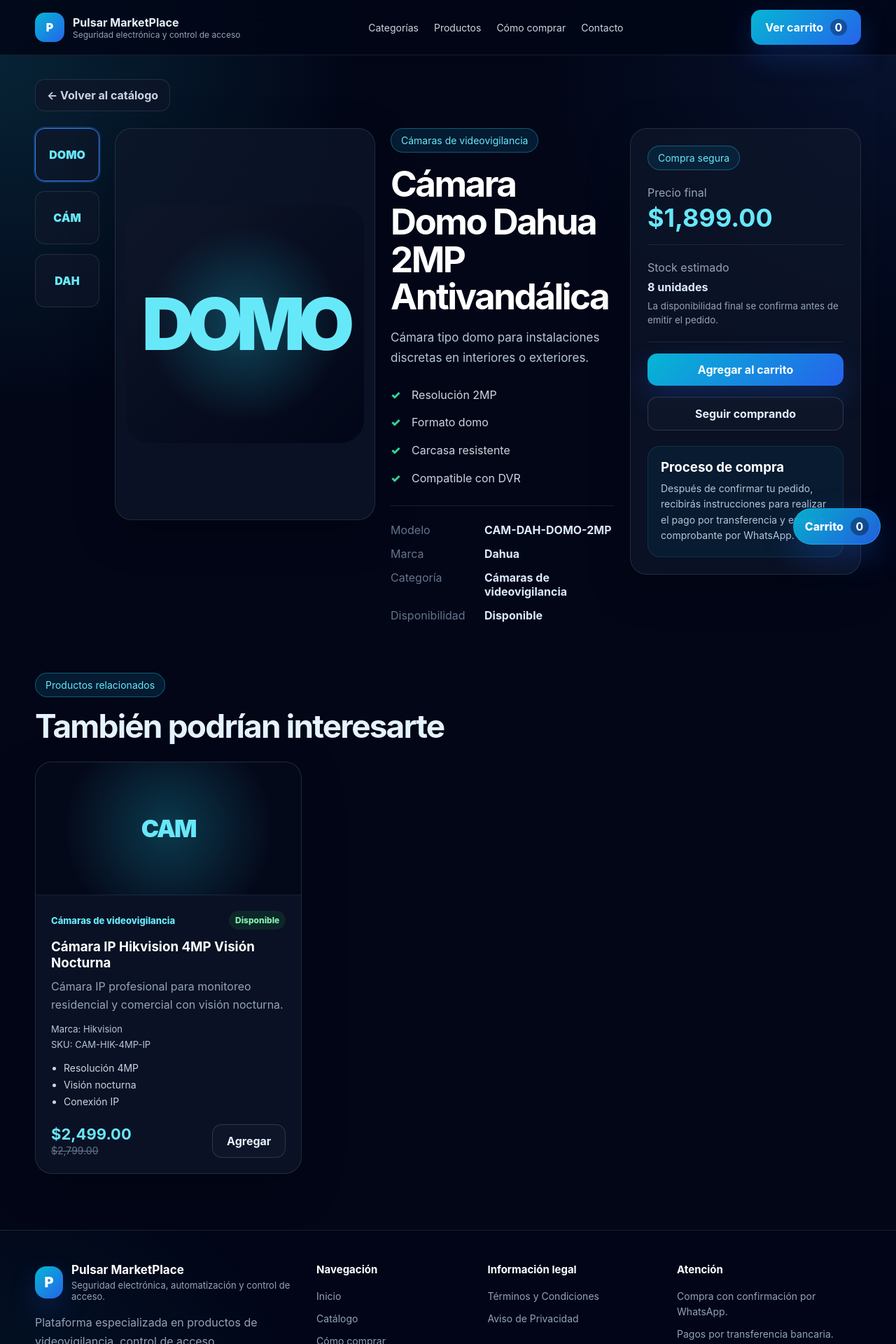
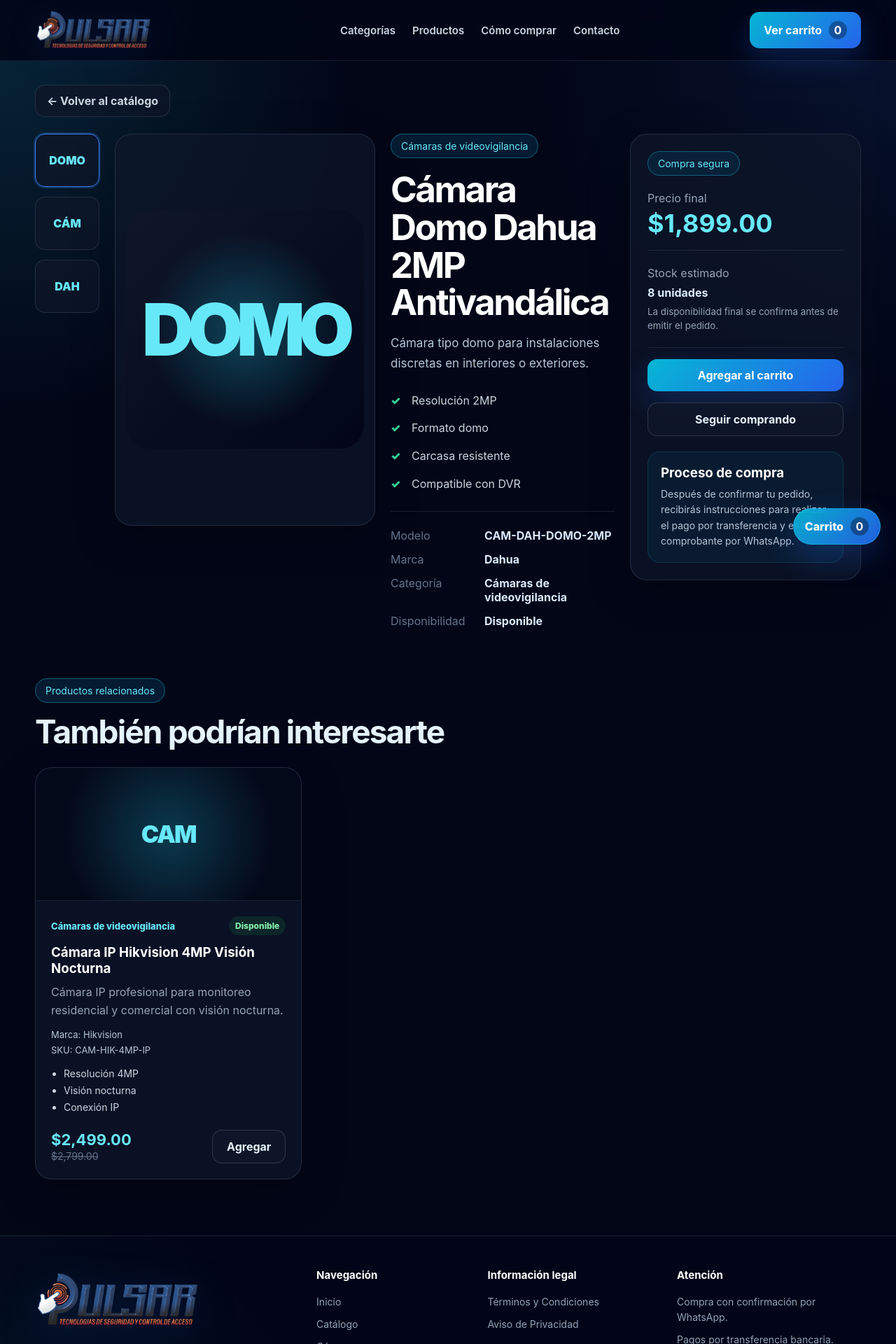
Before and after one commit to Luisitooxt/PulsarMarketPlace, a Nuxt app: page /producto/camara-domo-dahua-2mp in a window 1280 px wide. Shown: the top 1920 px of the page at 70% size. Built offline with nearby package versions, Linux system fonts and the light colour scheme.

Commit message:
Add company logo and contact email

```diff
--- a/app/assets/css/main.css
+++ b/app/assets/css/main.css
@@ -85,3 +85,11 @@
   border-radius: 24px;
   box-shadow: 0 18px 60px rgba(0, 0, 0, 0.25);
 }
+
+html {
+  scroll-behavior: smooth;
+}
+
+section[id] {
+  scroll-margin-top: 110px;
+}
--- a/app/components/layout/AppFooter.vue
+++ b/app/components/layout/AppFooter.vue
@@ -3,12 +3,11 @@
     <div class="container footer-grid">
       <div class="footer-brand">
         <NuxtLink to="/" class="brand-link">
-          <div class="footer-logo">P</div>
-
-          <div>
-            <strong>Pulsar MarketPlace</strong>
-            <span>Seguridad electrónica, automatización y control de acceso.</span>
-          </div>
+          <img
+            src="/images/LogoPulsar.png"
+            alt="Pulsar Tecnologías de Seguridad y Control de Acceso"
+            class="footer-logo"
+          >
         </NuxtLink>
 
         <p>
@@ -44,12 +43,19 @@
         <span>Compra con confirmación por WhatsApp.</span>
         <span>Pagos por transferencia bancaria.</span>
         <span>Validación manual del comprobante.</span>
+
+        <a
+          class="contact-email"
+          href="mailto:gerencia@pulsartecnologias.com"
+        >
+          gerencia@pulsartecnologias.com
+        </a>
       </div>
     </div>
 
     <div class="container footer-bottom">
       <span>© 2026 Pulsar MarketPlace. Todos los derechos reservados.</span>
-      <span>Proyecto web en desarrollo.</span>
+      <span>Tecnologías de seguridad y control de acceso.</span>
     </div>
   </footer>
 </template>
@@ -72,41 +78,22 @@
 
 .footer-brand {
   display: grid;
-  gap: 16px;
+  gap: 18px;
 }
 
 .brand-link {
   display: inline-flex;
   align-items: center;
-  gap: 12px;
-  color: inherit;
+  width: fit-content;
   text-decoration: none;
 }
 
 .footer-logo {
-  width: 46px;
-  height: 46px;
-  display: grid;
-  place-items: center;
-  border-radius: 16px;
-  background: linear-gradient(135deg, #06b6d4, #2563eb);
-  color: white;
-  font-weight: 900;
-  font-size: 20px;
-  box-shadow: 0 16px 38px rgba(37, 99, 235, 0.22);
-}
-
-.footer-brand strong {
+  width: 240px;
+  height: auto;
   display: block;
-  color: white;
-  font-size: 17px;
-}
-
-.footer-brand span {
-  display: block;
-  margin-top: 4px;
-  color: #94a3b8;
-  font-size: 13px;
+  object-fit: contain;
+  filter: drop-shadow(0 12px 30px rgba(37, 99, 235, 0.18));
 }
 
 .footer-brand p {
@@ -140,6 +127,17 @@
   color: #67e8f9;
 }
 
+.contact-email {
+  margin-top: 8px;
+  color: #67e8f9 !important;
+  font-weight: 700;
+  word-break: break-word;
+}
+
+.contact-email:hover {
+  color: white !important;
+}
+
 .footer-bottom {
   display: flex;
   justify-content: space-between;
@@ -161,6 +159,10 @@
     grid-template-columns: 1fr;
   }
 
+  .footer-logo {
+    width: 210px;
+  }
+
   .footer-bottom {
     flex-direction: column;
   }
--- a/app/components/layout/AppNavbar.vue
+++ b/app/components/layout/AppNavbar.vue
@@ -1,23 +1,19 @@
-<script setup lang="ts">
-const { totalItems, openCart } = useCart()
-</script>
-
 <template>
   <header class="navbar">
     <div class="container navbar-content">
       <NuxtLink to="/" class="brand">
-        <div class="brand-icon">P</div>
-        <div>
-          <strong>Pulsar MarketPlace</strong>
-          <span>Seguridad electrónica y control de acceso</span>
-        </div>
+        <img
+          src="/images/LogoPulsar.png"
+          alt="Pulsar Tecnologías de Seguridad y Control de Acceso"
+          class="brand-logo"
+        >
       </NuxtLink>
 
       <nav class="nav-links">
-        <a href="/#categorias">Categorías</a>
+        <NuxtLink to="/#categorias">Categorías</NuxtLink>
         <NuxtLink to="/catalogo">Productos</NuxtLink>
-        <a href="/#compra">Cómo comprar</a>
-        <a href="/#contacto">Contacto</a>
+        <NuxtLink to="/#proceso">Cómo comprar</NuxtLink>
+        <NuxtLink to="/#contacto">Contacto</NuxtLink>
       </nav>
 
       <button class="btn btn-primary cart-button" @click="openCart">
@@ -28,66 +24,55 @@
   </header>
 </template>
 
+<script setup lang="ts">
+const { totalItems, openCart } = useCart()
+</script>
+
 <style scoped>
 .navbar {
   position: sticky;
   top: 0;
-  z-index: 20;
-  background: rgba(2, 6, 23, 0.86);
+  z-index: 30;
+  background: rgba(2, 6, 23, 0.9);
   backdrop-filter: blur(18px);
   border-bottom: 1px solid rgba(148, 163, 184, 0.14);
 }
 
 .navbar-content {
-  min-height: 78px;
+  min-height: 86px;
   display: flex;
   align-items: center;
   justify-content: space-between;
-  gap: 24px;
+  gap: 28px;
 }
 
 .brand {
-  display: flex;
+  display: inline-flex;
   align-items: center;
-  gap: 12px;
   text-decoration: none;
-  color: inherit;
 }
 
-.brand-icon {
-  width: 42px;
-  height: 42px;
-  border-radius: 14px;
-  display: grid;
-  place-items: center;
-  background: linear-gradient(135deg, #06b6d4, #2563eb);
-  font-weight: 900;
-  color: white;
-}
-
-.brand strong {
+.brand-logo {
+  width: 250px;
+  height: 64px;
   display: block;
-  font-size: 16px;
-}
-
-.brand span {
-  display: block;
-  color: #94a3b8;
-  font-size: 12px;
+  object-fit: contain;
+  object-position: left center;
+  filter: drop-shadow(0 10px 24px rgba(37, 99, 235, 0.16));
 }
 
 .nav-links {
   display: flex;
   align-items: center;
-  gap: 22px;
+  gap: 24px;
   color: #cbd5e1;
-  font-size: 14px;
+  font-size: 15px;
 }
 
 .nav-links a {
+  color: inherit;
   text-decoration: none;
-  color: inherit;
-  transition: color 0.2s;
+  font-weight: 600;
 }
 
 .nav-links a:hover {
@@ -98,27 +83,56 @@
   display: inline-flex;
   align-items: center;
   gap: 10px;
+  white-space: nowrap;
 }
 
 .cart-button span {
-  min-width: 24px;
-  height: 24px;
+  min-width: 26px;
+  height: 26px;
   display: grid;
   place-items: center;
   border-radius: 999px;
   background: rgba(2, 6, 23, 0.35);
 }
 
-@media (max-width: 900px) {
+@media (max-width: 980px) {
+  .navbar-content {
+    flex-wrap: wrap;
+    padding: 14px 0;
+  }
+
+  .brand-logo {
+    width: 190px;
+    height: 54px;
+  }
+
+  .nav-links {
+    order: 3;
+    width: 100%;
+    justify-content: center;
+    flex-wrap: wrap;
+  }
+}
+
+@media (max-width: 620px) {
   .navbar-content {
     align-items: flex-start;
     flex-direction: column;
-    padding: 18px 0;
+  }
+
+  .brand-logo {
+    width: 180px;
+    height: 52px;
   }
 
   .nav-links {
-    flex-wrap: wrap;
-    margin: 10px 0;
+    justify-content: flex-start;
+    gap: 18px;
+  }
+
+  .cart-button {
+    width: 100%;
+    justify-content: center;
   }
 }
 </style>
--- a/nuxt.config.ts
+++ b/nuxt.config.ts
@@ -2,9 +2,23 @@
   compatibilityDate: '2025-07-15',
   devtools: { enabled: true },
   css: ['~/assets/css/main.css'],
+
+  app: {
+    head: {
+      link: [
+        {
+          rel: 'icon',
+          type: 'image/png',
+          href: '/images/Pulsar_Square.png'
+        }
+      ]
+    }
+  },
+
   runtimeConfig: {
     public: {
-      whatsappNumber: '5214420000000'
+      whatsappNumber: '5214611152450',
+      contactEmail: 'gerencia@pulsartecnologias.com'
     }
   }
 })
```
Also changed, not shown: public/images/LogoPulsar.png (added), public/images/Pulsar_Square.png (added).
